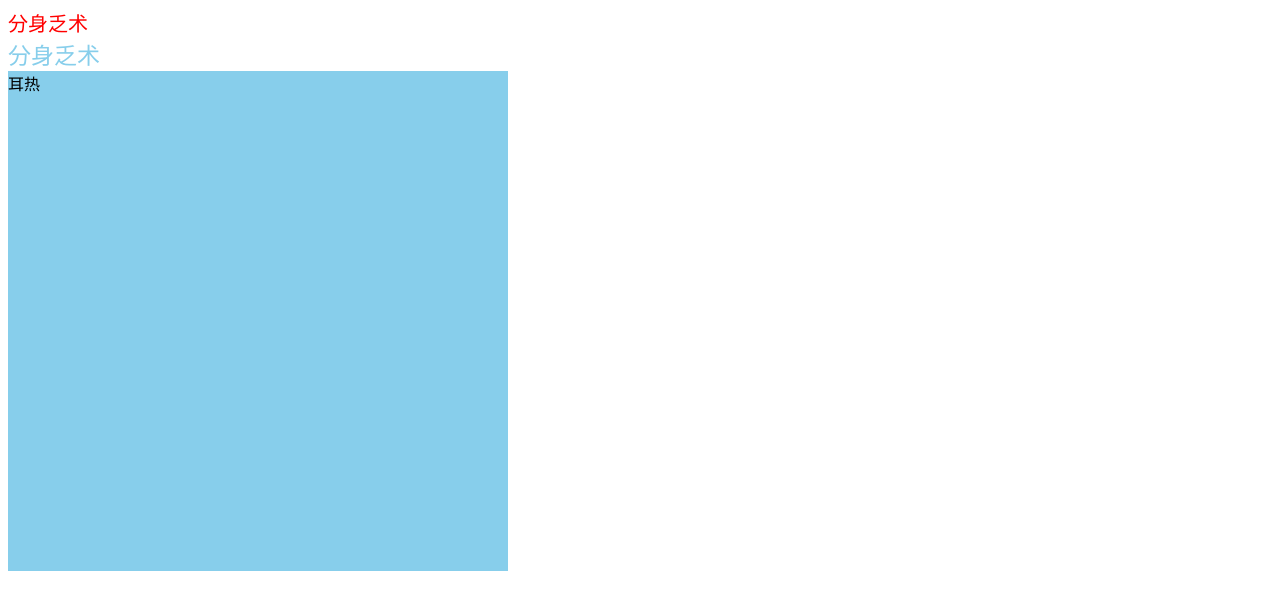
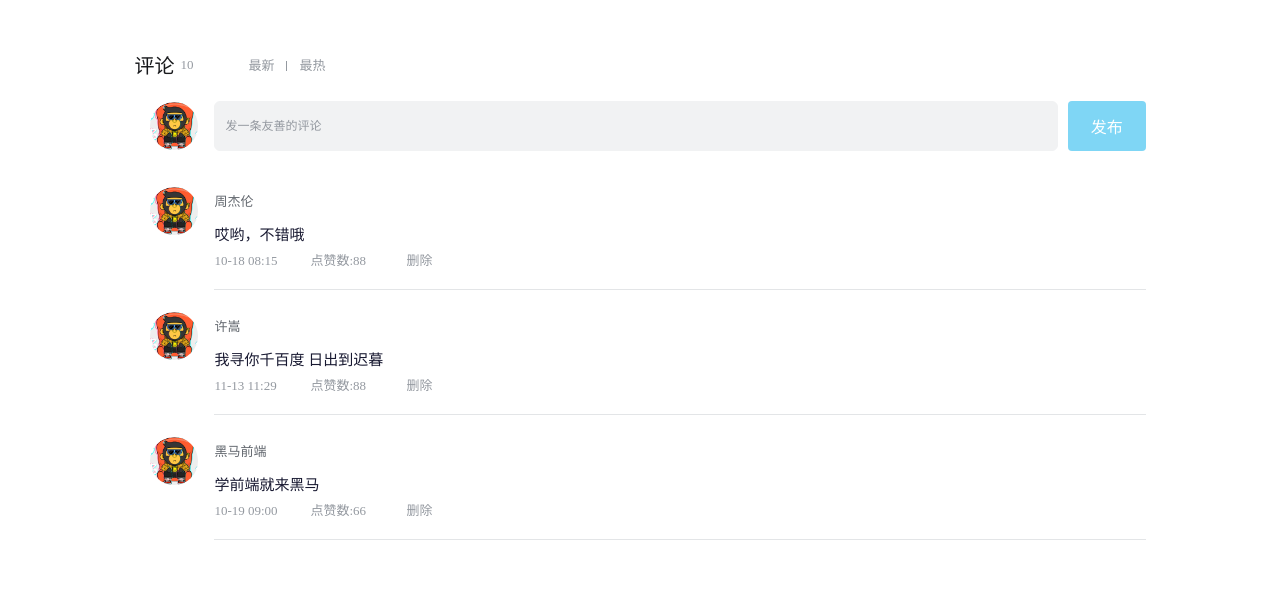
Before and after one commit to FighttingEDG/reactDemo, a React (Vite) app: page / in a window 1280 px wide. Shown: the top 610 px of the page. Built offline with nearby package versions, Linux system fonts and the light colour scheme.

Commit message:
实例案例,评论渲染，简单渲染列表

```diff
--- a/package.json
+++ b/package.json
@@ -23,6 +23,7 @@
     "eslint-plugin-react-hooks": "^5.0.0",
     "eslint-plugin-react-refresh": "^0.4.18",
     "globals": "^15.14.0",
+    "sass-embedded": "^1.85.1",
     "vite": "^6.1.0"
   }
 }
--- a/src/App.jsx
+++ b/src/App.jsx
@@ -1,15 +1,160 @@
 import { useState } from 'react'
-import '../src/index.css'
-const style = { color: 'skyblue', fontSize: '23px' }
-function App() {
+import './App.scss'
+import avatar from './images/bozai.png'
+
+/**
+ * 评论列表的渲染和操作
+ *
+ * 1. 根据状态渲染评论列表
+ * 2. 删除评论
+ */
+
+// 评论列表数据
+const list = [
+  {
+    // 评论id
+    rpid: 3,
+    // 用户信息
+    user: {
+      uid: '13258165',
+      avatar: '',
+      uname: '周杰伦',
+    },
+    // 评论内容
+    content: '哎哟，不错哦',
+    // 评论时间
+    ctime: '10-18 08:15',
+    like: 88,
+  },
+  {
+    rpid: 2,
+    user: {
+      uid: '36080105',
+      avatar: '',
+      uname: '许嵩',
+    },
+    content: '我寻你千百度 日出到迟暮',
+    ctime: '11-13 11:29',
+    like: 88,
+  },
+  {
+    rpid: 1,
+    user: {
+      uid: '30009257',
+      avatar,
+      uname: '黑马前端',
+    },
+    content: '学前端就来黑马',
+    ctime: '10-19 09:00',
+    like: 66,
+  },
+]
+// 当前登录用户信息
+const user = {
+  // 用户id
+  uid: '30009257',
+  // 用户头像
+  avatar,
+  // 用户昵称
+  uname: '黑马前端',
+}
+
+/**
+ * 导航 Tab 的渲染和操作
+ *
+ * 1. 渲染导航 Tab 和高亮
+ * 2. 评论列表排序
+ *  最热 => 喜欢数量降序
+ *  最新 => 创建时间降序
+ */
+
+// 导航 Tab 数组
+const tabs = [
+  { type: 'hot', text: '最热' },
+  { type: 'time', text: '最新' },
+]
+
+const App = () => {
+  // 使用useState
+  const [defaultList, setDefaultList] = useState(list)
   return (
-    <div>
-      {/* 行内样式控制 */}
-      <div style={{ color: 'red', fontSize: '20px' }}>分身乏术</div>
-      {/* 变量存储 */}
-      <div style={style}>分身乏术</div>
-      {/* 类名控制 */}
-      <div className='box'>耳热</div>
+    <div className="app">
+      {/* 导航 Tab */}
+      <div className="reply-navigation">
+        <ul className="nav-bar">
+          <li className="nav-title">
+            <span className="nav-title-text">评论</span>
+            {/* 评论数量 */}
+            <span className="total-reply">{10}</span>
+          </li>
+          <li className="nav-sort">
+            {/* 高亮类名： active */}
+            <span className='nav-item'>最新</span>
+            <span className='nav-item'>最热</span>
+          </li>
+        </ul>
+      </div>
+
+      <div className="reply-wrap">
+        {/* 发表评论 */}
+        <div className="box-normal">
+          {/* 当前用户头像 */}
+          <div className="reply-box-avatar">
+            <div className="bili-avatar">
+              <img className="bili-avatar-img" src={avatar} alt="用户头像" />
+            </div>
+          </div>
+          <div className="reply-box-wrap">
+            {/* 评论框 */}
+            <textarea
+              className="reply-box-textarea"
+              placeholder="发一条友善的评论"
+            />
+            {/* 发布按钮 */}
+            <div className="reply-box-send">
+              <div className="send-text">发布</div>
+            </div>
+          </div>
+        </div>
+        {/* 评论列表 */}
+        <div className="reply-list">
+          {/* 评论项 */}
+          {defaultList.map(item =>
+            (<div className="reply-item" key={item.rpid}>
+              {/* 头像 */}
+              <div className="root-reply-avatar">
+                <div className="bili-avatar">
+                  <img
+                    className="bili-avatar-img"
+                    alt=""
+                    src={avatar}
+                  />
+                </div>
+              </div>
+
+              <div className="content-wrap">
+                {/* 用户名 */}
+                <div className="user-info">
+                  <div className="user-name">{item.user.uname}</div>
+                </div>
+                {/* 评论内容 */}
+                <div className="root-reply">
+                  <span className="reply-content">{item.content}</span>
+                  <div className="reply-info">
+                    {/* 评论时间 */}
+                    <span className="reply-time">{item.ctime}</span>
+                    {/* 评论数量 */}
+                    <span className="reply-time">点赞数:{item.like}</span>
+                    <span className="delete-btn">
+                      删除
+                    </span>
+                  </div>
+                </div>
+              </div>
+            </div>)
+          )}
+        </div>
+      </div>
     </div>
   )
 }
--- /dev/null
+++ b/src/App.scss
@@ -0,0 +1,282 @@
+.app {
+    width: 80%;
+    margin: 50px auto;
+  }
+
+  .reply-navigation {
+    margin-bottom: 22px;
+
+    .nav-bar {
+      display: flex;
+      align-items: center;
+      margin: 0;
+      padding: 0;
+      list-style: none;
+
+      .nav-title {
+        display: flex;
+        align-items: center;
+        width: 114px;
+        font-size: 20px;
+
+        .nav-title-text {
+          color: #18191c;
+          font-weight: 500;
+        }
+        .total-reply {
+          margin: 0 36px 0 6px;
+          color: #9499a0;
+          font-weight: normal;
+          font-size: 13px;
+        }
+      }
+
+      .nav-sort {
+        display: flex;
+        align-items: center;
+        color: #9499a0;
+        font-size: 13px;
+
+        .nav-item {
+          cursor: pointer;
+
+          &:hover {
+            color: #00aeec;
+          }
+
+          &:last-child::after {
+            display: none;
+          }
+          &::after {
+            content: ' ';
+            display: inline-block;
+            height: 10px;
+            width: 1px;
+            margin: -1px 12px;
+            background-color: #9499a0;
+          }
+        }
+
+        .nav-item.active {
+          color: #18191c;
+        }
+      }
+    }
+  }
+
+  .reply-wrap {
+    position: relative;
+  }
+  .box-normal {
+    display: flex;
+    transition: 0.2s;
+
+    .reply-box-avatar {
+      display: flex;
+      align-items: center;
+      justify-content: center;
+      width: 80px;
+      height: 50px;
+    }
+
+    .reply-box-wrap {
+      display: flex;
+      position: relative;
+      flex: 1;
+
+      .reply-box-textarea {
+        width: 100%;
+        height: 50px;
+        padding: 5px 10px;
+        box-sizing: border-box;
+        color: #181931;
+        font-family: inherit;
+        line-height: 38px;
+        background-color: #f1f2f3;
+        border: 1px solid #f1f2f3;
+        border-radius: 6px;
+        outline: none;
+        resize: none;
+        transition: 0.2s;
+
+        &::placeholder {
+          color: #9499a0;
+          font-size: 12px;
+        }
+        &:focus {
+          height: 60px;
+          background-color: #fff;
+          border-color: #c9ccd0;
+        }
+      }
+    }
+
+    .reply-box-send {
+      position: relative;
+      display: flex;
+      flex-basis: 86px;
+      align-items: center;
+      justify-content: center;
+      margin-left: 10px;
+      border-radius: 4px;
+      cursor: pointer;
+      transition: 0.2s;
+
+      & .send-text {
+        position: absolute;
+        z-index: 1;
+        color: #fff;
+        font-size: 16px;
+      }
+      &::after {
+        position: absolute;
+        width: 100%;
+        height: 100%;
+        background-color: #00aeec;
+        border-radius: 4px;
+        opacity: 0.5;
+        content: '';
+      }
+      &:hover::after {
+        opacity: 1;
+      }
+    }
+  }
+  .bili-avatar {
+    position: relative;
+    display: block;
+    width: 48px;
+    height: 48px;
+    margin: 0;
+    padding: 0;
+    border-radius: 50%;
+  }
+  .bili-avatar-img {
+    position: absolute;
+    top: 50%;
+    left: 50%;
+    display: block;
+    width: 48px;
+    height: 48px;
+    object-fit: cover;
+    border: none;
+    border-radius: 50%;
+    image-rendering: -webkit-optimize-contrast;
+    transform: translate(-50%, -50%);
+  }
+
+  // 评论列表
+  .reply-list {
+    margin-top: 14px;
+  }
+  .reply-item {
+    padding: 22px 0 0 80px;
+    .root-reply-avatar {
+      position: absolute;
+      left: 0;
+      display: flex;
+      justify-content: center;
+      width: 80px;
+      cursor: pointer;
+    }
+
+    .content-wrap {
+      position: relative;
+      flex: 1;
+
+      &::after {
+        content: ' ';
+        display: block;
+        height: 1px;
+        width: 100%;
+        margin-top: 14px;
+        background-color: #e3e5e7;
+      }
+
+      .user-info {
+        display: flex;
+        align-items: center;
+        margin-bottom: 4px;
+
+        .user-name {
+          height: 30px;
+          margin-right: 5px;
+          color: #61666d;
+          font-size: 13px;
+          line-height: 30px;
+          cursor: pointer;
+        }
+      }
+
+      .root-reply {
+        position: relative;
+        padding: 2px 0;
+        color: #181931;
+        font-size: 15px;
+        line-height: 24px;
+        .reply-info {
+          position: relative;
+          display: flex;
+          align-items: center;
+          margin-top: 2px;
+          color: #9499a0;
+          font-size: 13px;
+
+          .reply-time {
+            width: 76px;
+            margin-right: 20px;
+          }
+          .reply-like {
+            display: flex;
+            align-items: center;
+            margin-right: 19px;
+
+            .like-icon {
+              width: 14px;
+              height: 14px;
+              margin-right: 5px;
+              color: #9499a0;
+              background-position: -153px -25px;
+              &:hover {
+                background-position: -218px -25px;
+              }
+            }
+            .like-icon.liked {
+              background-position: -154px -89px;
+            }
+          }
+          .reply-dislike {
+            display: flex;
+            align-items: center;
+            margin-right: 19px;
+            .dislike-icon {
+              width: 16px;
+              height: 16px;
+              background-position: -153px -153px;
+              &:hover {
+                background-position: -217px -153px;
+              }
+            }
+            .dislike-icon.disliked {
+              background-position: -154px -217px;
+            }
+          }
+          .delete-btn {
+            cursor: pointer;
+            &:hover {
+              color: #00aeec;
+            }
+          }
+        }
+      }
+    }
+  }
+
+  .reply-none {
+    height: 64px;
+    margin-bottom: 80px;
+    color: #99a2aa;
+    font-size: 13px;
+    line-height: 64px;
+    text-align: center;
+  }
--- a/src/index.css
+++ /dev/null
@@ -1,5 +0,0 @@
-.box{
-    width: 500px;
-    height: 500px;
-    background-color: skyblue;
-}
```
Also changed, not shown: src/images/bozai.png (added), 1 other file (tests, documents, lock files or other folders).
